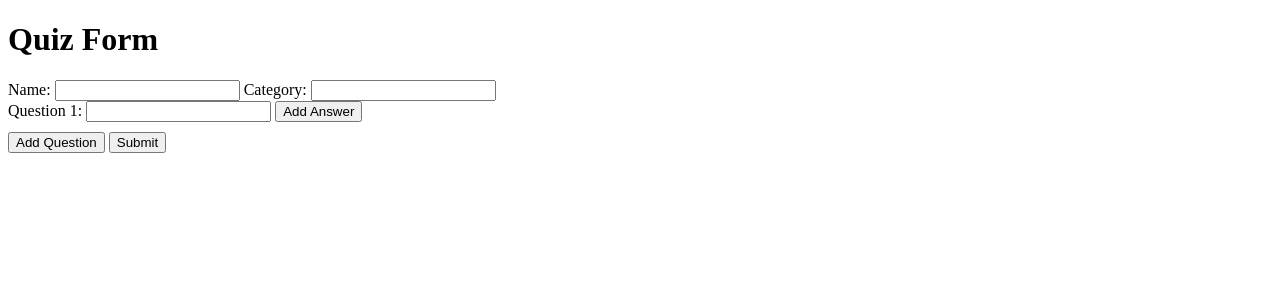
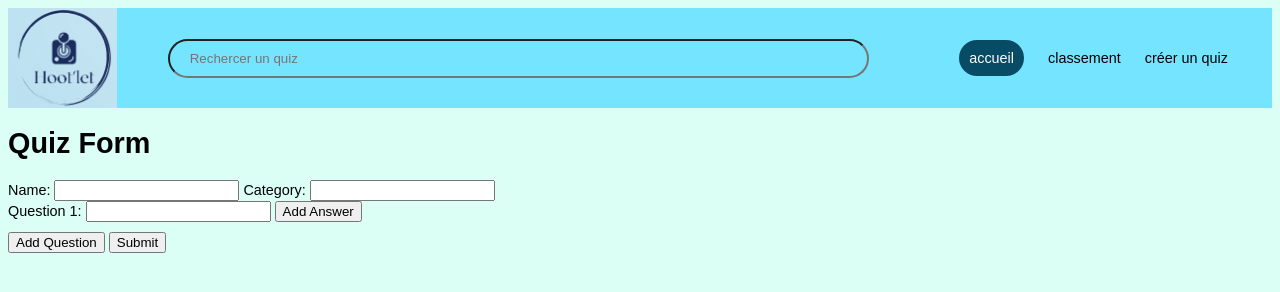
Before and after one commit to ethanla02/projet-final, a website: page template/creationpage.ejs in a window 1280 px wide. Drawn offline with nearby package versions, Linux system fonts and the light colour scheme; files that its build step writes are made by us from their sources.

Commit message:
Update creationpage.ejs

```diff
--- a/template/creationpage.ejs
+++ b/template/creationpage.ejs
@@ -3,6 +3,8 @@
 <head>
     <meta charset="UTF-8">
     <script src="https://code.jquery.com/jquery-3.6.4.min.js"></script>
+    <link rel="icon" type="image/x-icon" href="logo.jpg">
+    <link rel="stylesheet" href="mainpage.css">
     <meta name="viewport" content="width=device-width, initial-scale=1.0">
     <title>Dynamic Quiz Form</title>
     <style>
@@ -12,6 +14,16 @@
     </style>
 </head>
 <body>
+<nav>
+    <a href="mainpage.html"><img src="logo.jpg" alt="logo hoot'let" style="float:left" height=100px ></a>
+    <input style="margin-bottom: 0px a; display: inline;" name="research" id="research" type="search" placeholder="Rechercer un quiz" size="80%" height="50%"  />
+    <ul>
+        <li><a href="/mainpage.html" class = "active">accueil</a></li>
+        <li><a href="/classement.html">classement</a></li>
+        <li><a href="/créationpage.html">créer un quiz</a></li>
+        <li><a href="/loginpage.html"><%= username %></a></li>
+    </ul>
+</nav>
 <h1>Quiz Form</h1>
 
 <form id="quizForm" onsubmit="submitQuizz(event)">
```
